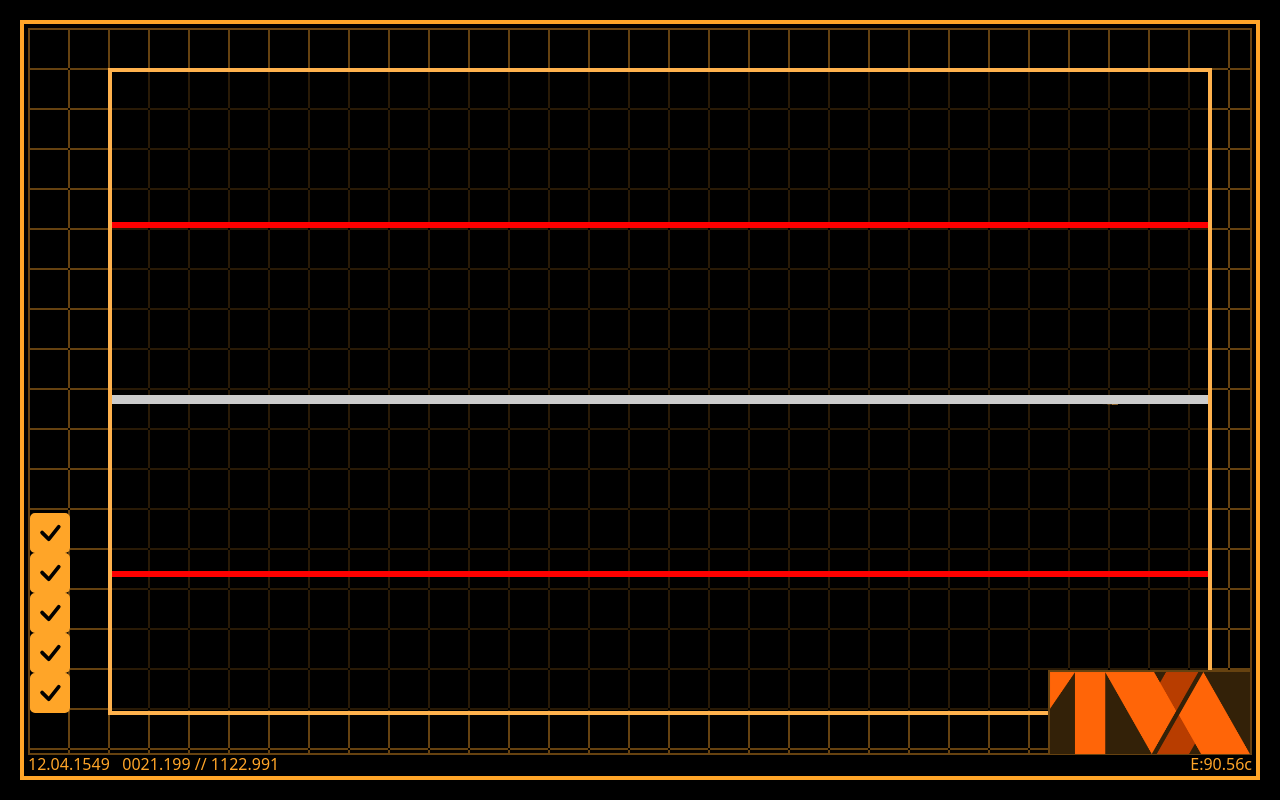
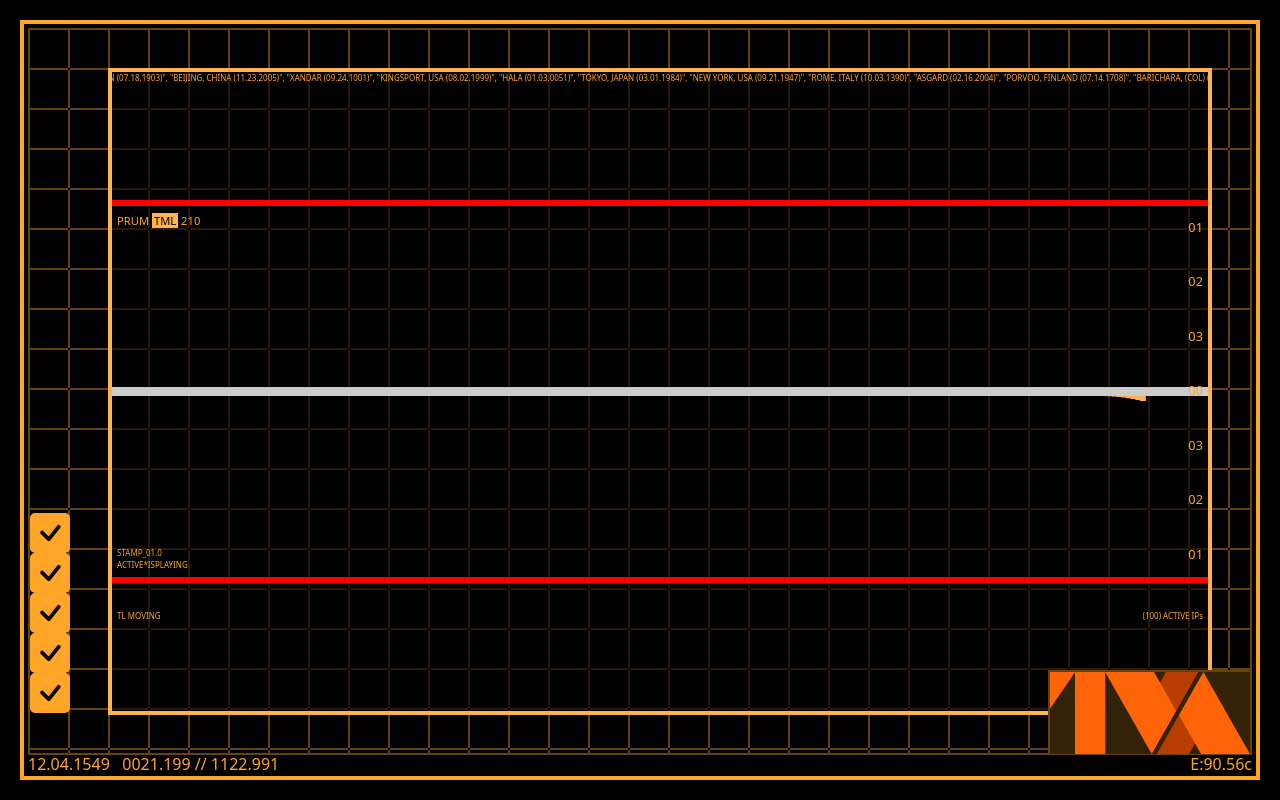
Before and after one commit to RobbeHer/Loki-TVA-Tempad, a Vue app: page /timeloop in a window 1280 px wide. Built offline with nearby package versions, Linux system fonts and the light colour scheme.

Commit message:
Timeloop page done

```diff
--- a/src/components/TextSlider.vue
+++ b/src/components/TextSlider.vue
@@ -1,7 +1,12 @@
 <template>
   <Marquee direction="left">
-    <Slide style="margin-left: 20vh !important;" v-for="i in 100" :key="i">
-      <span :style="{ color: color }">{{ text }}</span>
+    <Slide style="margin-left: 30vh !important;" v-for="i in repeat" :key="i">
+      <span v-if="Array.isArray(text)">
+        <span v-for="(t, i) in text" :key="i" :style="{ color: color }">
+          <span v-if="i !== 0" :style="{ color: '#F00' }"> | </span>{{ t }}
+        </span>
+      </span>
+      <span v-else :style="{ color: color }">{{ text }}</span>
     </Slide>
   </Marquee>
 </template>
@@ -13,12 +18,16 @@ export default {
   name: 'TextSlider',
   props: {
     text: {
-      type: String,
+      type: [String, Array],
       default: 'Hello World!'
     },
     color: {
       type: String,
       default: '#F00'
+    },
+    repeat: {
+      type: Number,
+      default: 100
     }
   },
   components: {
--- a/src/views/Timeloop.vue
+++ b/src/views/Timeloop.vue
@@ -1,17 +1,41 @@
 <template>
 <ContentContainer :border="true" :semiTransparentBg="true">
-  <div id="bars">
-    <div id="infobar">
-      <TextSlider :text="locationText" color="var(--main-color)"/>
+  <div id="infobar">
+    <div id="upper-location-bar" style="color: var(--main-color)">
+      {{ locationText.slice().reverse() }}
+      <!--<TextSlider :text="locationText.slice().reverse()" color="var(--main-color)" :repeat="2"/>-->
     </div>
-    <div id="redline-bar">
-      <TextSlider :text="redlineText" color="#F00"/>
+    <div id="bottom-bar-part">
+      <div id="location-bar">
+        <TextSlider :text="locationText" color="var(--main-color)" :repeat="1"/>
+      </div>
+      <div id="redline-bar">
+        <TextSlider :text="redlineText" color="#F00"/>
+      </div>
     </div>
   </div>
   <div id="graph">
+    <div id="prum-tml">
+      PRUM <span id="tml">TML</span> 210
+    </div>
     <div id="top-redline"/>
     <div id="time-line"/>
     <div id="bottom-redline"/>
+    <ul id="graph-y-bar">
+      <li>01</li>
+      <li>02</li>
+      <li>03</li>
+      <li>00</li>
+      <li>03</li>
+      <li>02</li>
+      <li>01</li>
+    </ul>
+    <div id="active-ips">(100) ACTIVE IPs</div>
+    <div id="stamp-01">
+      <p>STAMP_01.0</p>
+      <p>ACTIVE<span id="star">*</span>ISPLAYING</p>
+    </div>
+    <div id="tl-moving">TL MOVING</div>
   </div>
 </ContentContainer>
 </template>
@@ -83,14 +107,19 @@ export default {
   data() {
     return {
       interval: null,
-      timeOut: 500,
+      timeOut: 200,
       timeElapsed: 0,
       totalAmountOfGraphs: 50,
       amountOfGraphsMade: 0,
       branches: [],
       firstBranch: null,
-      locationText: "Location",
-      redlineText: "Redline",
+      locationText: ["OSHKOSH, MIDGARD (04.12.1985)", "VORMIR (04.23.2301)", "MIDAVELLIR [5999.26//C5.790]",
+        "NIFLHEIM [6106.350//2510.005] DARTFORD, ENGLAND", "THORTON, USA (10.25.1551)", "COOKEVILLE, USA (11.22.19999)",
+        "EGO (12.27.1382)", "TITAN (10.13.1982)", "SAKAAR, TAYO (08.13.1984)", "BARICHARA, (COL) (02.02.1808)",
+        "PORVOO, FINLAND (07.14.1708)", "ASGARD (02.16.2004)", "ROME, ITALY (10.03.1390)", "NEW YORK, USA (09.21.1947)",
+        "TOKYO, JAPAN (03.01.1984)", "HALA (01.03.0051)", "KINGSPORT, USA (08.02.1999)", "XANDAR (09.24.1001)",
+        "BEIJING, CHINA (11.23.2005)", "MADRID, SPAIN (07.18.1903)"],
+      redlineText: "REDLINE IMMINENT",
     }
   },
   mounted() {
@@ -125,62 +154,86 @@ export default {
       document.getElementById('top-redline').classList = [elClass];
       document.getElementById('bottom-redline').classList = [elClass];
       if (progress === 0.35) {
+        document.getElementById('location-bar').classList = ['location-bar-hidden'];
         document.getElementById('redline-bar').classList = ['redline-bar-shown'];
-        document.getElementById('infobar').classList = ['infobar-hidden'];
       }
       if (progress === 0.7) {
-        document.getElementById('graph').classList = ['graph-fullscreen'];
-        document.getElementById('redline-bar').classList = ['redline-bar-hidden'];
-        }
+        //document.getElementById('graph').classList = ['graph-fullscreen'];
+        document.getElementById('infobar').classList = ['infobar-hidden'];
+        document.getElementById('prum-tml').classList = ['move-left'];
+        document.getElementById('stamp-01').classList = ['move-left'];
+        document.getElementById('tl-moving').classList = ['move-left'];
+        document.getElementById('active-ips').classList = ['move-right'];
+        document.getElementById('graph-y-bar').classList = ['move-right'];
+      }
     }
   }
 }
 </script>
 
 <style scoped>
-#infobar, #redline-bar, #bars {
+#location-bar, #redline-bar, #infobar, #bottom-bar-part {
   position: absolute;
-  top: 0;
-  height: 2em;
   width: 100%;
 }
-#bars {
+#infobar {
+  height: 3em;
+  top: 0;
   overflow: hidden;
 }
+#bottom-bar-part {
+  height: 2em;
+  top: 0.8em;
+  overflow: hidden;
+}
+#upper-location-bar {
+  position: absolute;
+  font-size: 0.5em;
+  top: 0;
+  white-space: nowrap;
+  animation: slide 180s linear infinite;
+}
+@keyframes slide {
+  100% { transform: translateX(-100%) }
+}
+#location-bar {
+  font-size: 1.2em;
+  line-height: 1.3em;
+  top: 0;
+}
 #redline-bar {
-   top: 2em;
+  font-size: 1.2em;
+  line-height: 1.3em;
+  top: 2em;
 }
 #graph {
   position: absolute;
-  inset: 2em 0 1em;
+  /*inset: 2em 0 1em;*/
+  inset: 0;
   overflow: hidden;
 }
-.graph-fullscreen {
-  animation: fullscreen 0.3s linear forwards;
-}
-.infobar-hidden {
-   animation: infobar-hidden 0.3s linear forwards;      /* When the spec is finished */
- }
-.redline-bar-shown {
-  animation: redline-bar-shown 0.3s linear forwards;      /* When the spec is finished */
-}
-.redline-bar-hidden {
-  animation: redline-bar-hidden 0.3s linear forwards;      /* When the spec is finished */
+/*.graph-fullscreen {
+  animation: fullscreen 2s linear forwards;
 }
 @keyframes fullscreen {
   0% { inset: 2em 0 1em }
   100% { inset: 0 }
+}*/
+.location-bar-hidden{
+  animation: infobar-hidden 0.75s linear forwards;
+}
+.infobar-hidden {
+  animation: infobar-hidden 2s linear forwards;
+}
+.redline-bar-shown {
+  animation: redline-bar-shown 0.75s linear forwards;
 }
 @keyframes infobar-hidden {
   0% { top: 0 }
-  100% { top: -2em }
-}
-@keyframes redline-bar-hidden {
-  0% { top: 0 }
-  100% { top: -2em }
+  100% { top: -3em }
 }
 @keyframes redline-bar-shown {
-  0% { top: 2em }
+  0% { top: 2.5em }
   100% { top: 0 }
 }
 #bottom-redline,
@@ -217,4 +270,59 @@ export default {
   background-color: #ccc;
   z-index: 1;
 }
+#prum-tml {
+  position: absolute;
+  top: 22%;
+  left: 5px;
+  font-size: 0.7em;
+}
+#tml {
+  background-color: var(--main-color-lighten);
+  color: var(--main-bg-color);
+  padding: 0 2px !important;
+}
+#active-ips {
+  position: absolute;
+  bottom: 14%;
+  right: 5px;
+  font-size: 0.5em;
+}
+#stamp-01 {
+  position: absolute;
+  bottom: 22%;
+  left: 5px;
+  font-size: 0.5em;
+}
+#tl-moving {
+  position: absolute;
+  bottom: 14%;
+  left: 5px;
+  font-size: 0.5em;
+}
+
+.move-left { animation: move-left 10s linear forwards }
+@keyframes move-left {
+  0% { left: 5px }
+  100% { left: -100% }
+}
+.move-right { animation: move-right 10s linear forwards }
+@keyframes move-right {
+  0% { right: 5px }
+  100% { right: -100% }
+}
+#graph-y-bar {
+  position: absolute;
+  right: 5px;
+  top: 20%;
+  bottom: 20%;
+  height: 60%;
+  line-height: 0;
+  font-size: 0.8em;
+  z-index: 2;
+}
+#graph-y-bar li {
+  list-style: none;
+  height: 14.2%;
+  transform: translateY(50%);
+}
 </style>
```
